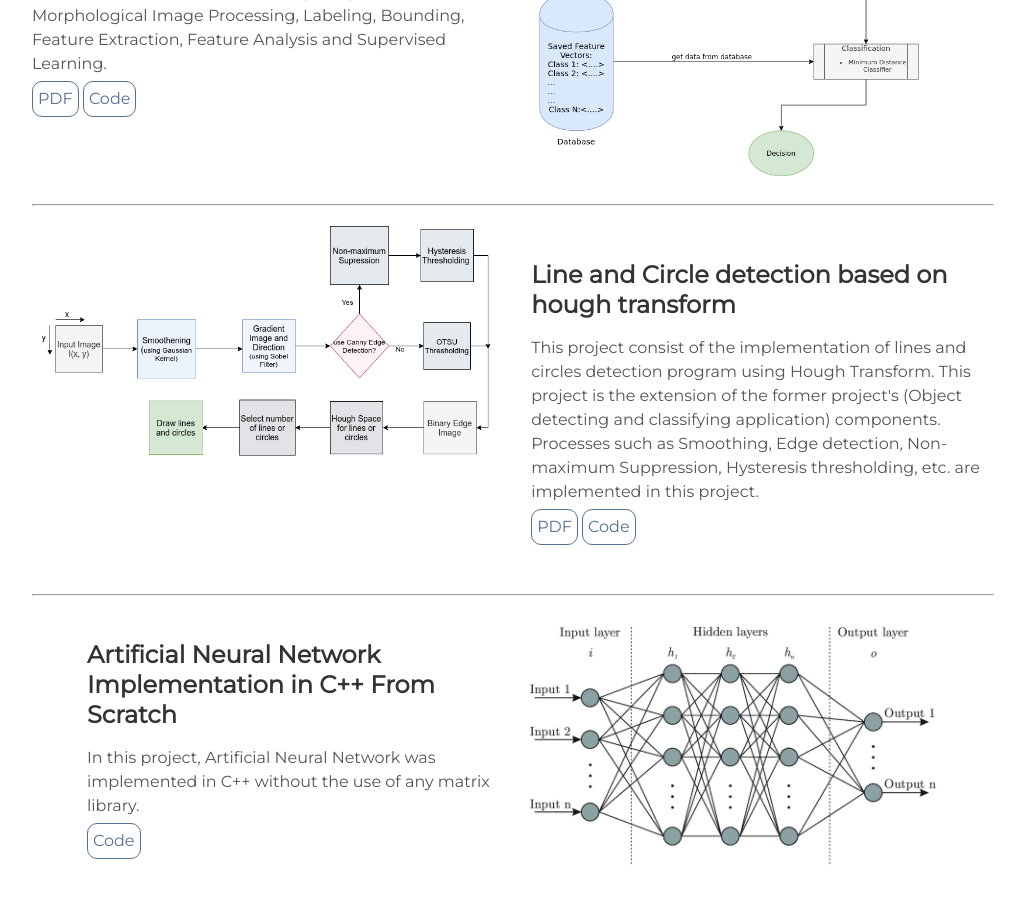
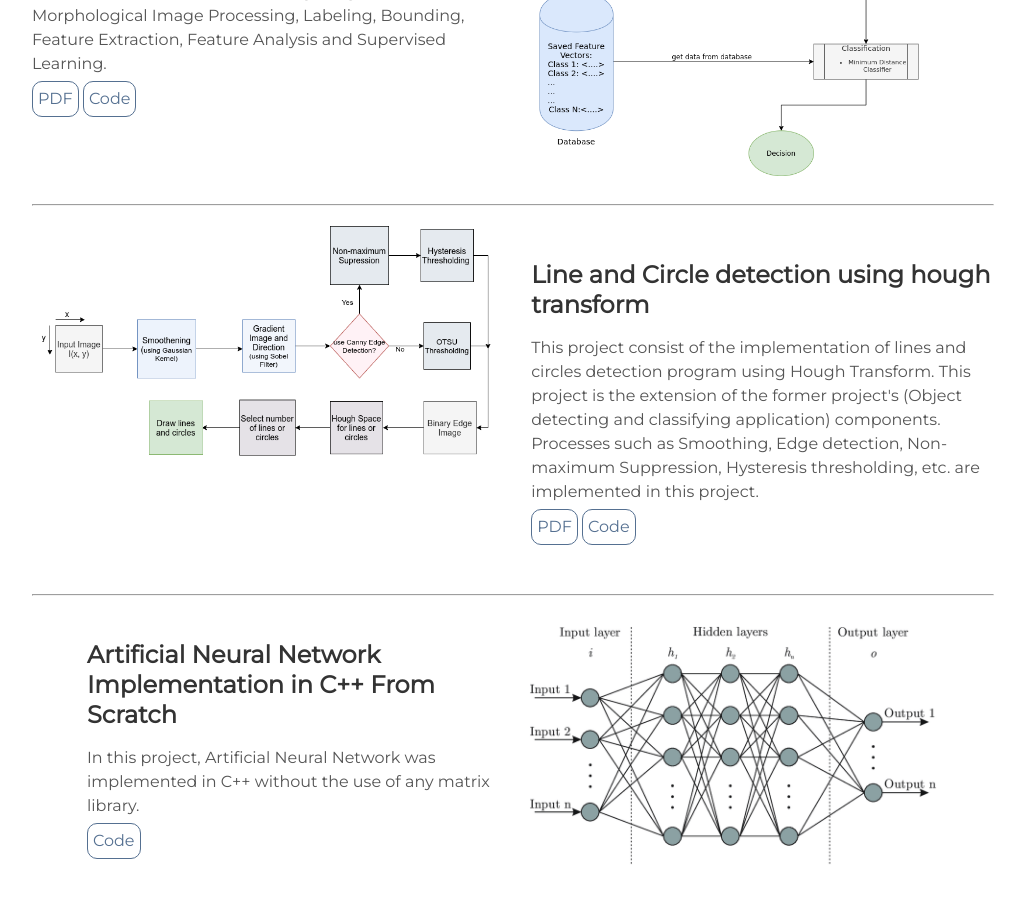
Before and after one commit to OluwaseunOjeleye/oluwaseunojeleye.github.io, a Jekyll site: the page built from index.html, in a window 1280 px wide and 900 px high, scrolled down 2013 px. Shown: the whole window, without its empty margins (128-1153 px from the left). Built offline with Jekyll 4.4.1, drawn with Linux system fonts in a browser that asks for light colours.

Commit message:
Update projects.html

```diff
--- a/_includes/projects.html
+++ b/_includes/projects.html
@@ -20,7 +20,7 @@
     <img alt="Line and Circle Detection" src="{{ "/assets/img/fig2.png" | prepend: site.baseurl }}" />
   </div>
   <div class="contents-right">
-    <h3>Line and Circle detection based on hough transform</h3>
+    <h3>Line and Circle detection using hough transform</h3>
     <p>This project consist of the implementation of lines and circles detection program using Hough Transform. This project is the extension of the former project's (Object detecting and classifying application) components. Processes such as Smoothing, Edge detection, Non-maximum Suppression, Hysteresis thresholding, etc. are implemented in this project.<br>
     <a class="project-link" href="https://github.com/OluwaseunOjeleye/Objects-Detection-and-Classification---Line-and-Circle-Detection-App/blob/master/Report.pdf">PDF</a>
     <a class="project-link" href="https://github.com/OluwaseunOjeleye/Objects-Detection-and-Classification---Line-and-Circle-Detection-App">Code</a></p>
```
